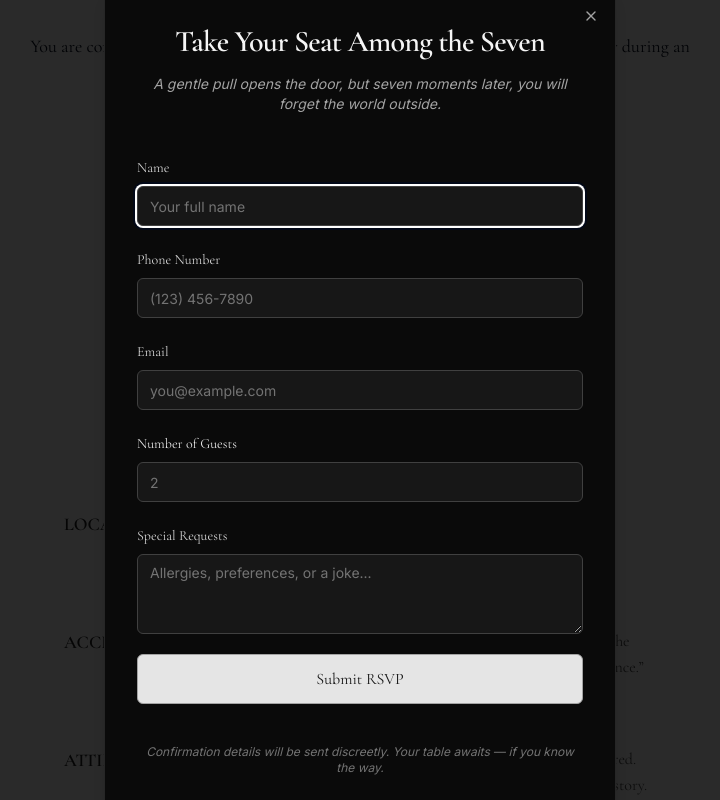
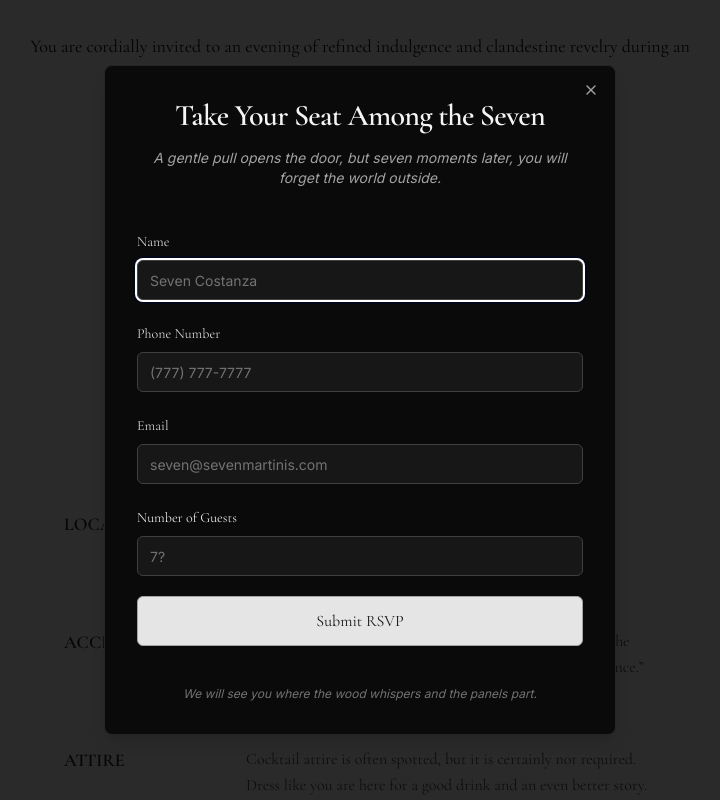
Before and after one commit to zphelps/seven-martinis, a Next.js app: page /invitation in a window 1280 px wide. Both pictures are taken after a click on the button "Join the Seven". Shown: the top 800 px of the page, without its empty margins (280-1000 px from the left). Built offline with nearby package versions, Linux system fonts and the light colour scheme.

Commit message:
Connected database and implemented form submittal.

```diff
--- a/src/app/invitation/page.tsx
+++ b/src/app/invitation/page.tsx
@@ -1,6 +1,30 @@
 import Link from "next/link";
 import {StoryOfSevenMartinis} from "@/components/invitation/StoryDialog";
 import {ReservationModal} from "@/components/invitation/ReservationModal";
+
+const CURRENT_DATE = new Date(2025, 10, 8); // CHANGE DATE HERE
+
+function getDayOrdinalWord(day: any) {
+    const words = [
+        'First', 'Second', 'Third', 'Fourth', 'Fifth', 'Sixth', 'Seventh',
+        'Eighth', 'Ninth', 'Tenth', 'Eleventh', 'Twelfth', 'Thirteenth',
+        'Fourteenth', 'Fifteenth', 'Sixteenth', 'Seventeenth', 'Eighteenth',
+        'Nineteenth', 'Twentieth', 'Twenty-First', 'Twenty-Second', 'Twenty-Third',
+        'Twenty-Fourth', 'Twenty-Fifth', 'Twenty-Sixth', 'Twenty-Seventh',
+        'Twenty-Eighth', 'Twenty-Ninth', 'Thirtieth', 'Thirty-First'
+    ];
+    return words[day - 1];
+}
+const weekday = CURRENT_DATE.toLocaleDateString('en-US', {
+    weekday: 'long',
+    timeZone: 'America/New_York',
+});
+const month = CURRENT_DATE.toLocaleDateString('en-US', {
+    month: 'long',
+    timeZone: 'America/New_York',
+});
+const dayWord = getDayOrdinalWord(new Date(CURRENT_DATE.toLocaleString('en-US', { timeZone: 'America/New_York' })).getDate());
+
 
 export default function Invitation() {
     return (
@@ -23,7 +47,7 @@ export default function Invitation() {
 
                 {/* Date/Time */}
                 <div className="text-2xl leading-snug">
-                    Saturday, the Eighth of November
+                    {weekday}, the {dayWord} of {month}
                     <br/> Nine o’clock in the evening until midnight*
                 </div>
 
@@ -37,7 +61,7 @@ export default function Invitation() {
                     {/*    </button>*/}
                     {/*</Link>*/}
 
-                    <ReservationModal/>
+                    <ReservationModal date={CURRENT_DATE} />
 
                     {/*<Link href={"invitation/inquiries-addressed"}>*/}
                     {/*    <button*/}
@@ -93,7 +117,7 @@ export default function Invitation() {
                             Selection
                         </h3>
                         <p className="text-neutral-700 leading-relaxed text-center sm:text-left">
-                            The Seven Martinis mixologists will debut its <em>Seven for Autumn</em> menu, featuring
+                            The 7M mixologists will debut its <em>Seven for Autumn</em> menu, featuring
                             exquisite
                             seasonal flavors and craft cocktails, as well as old favorites and new specials.
                         </p>
--- /dev/null
+++ b/src/components/invitation/GuestInput.tsx
@@ -0,0 +1,49 @@
+import { Input } from "@/components/ui/input";
+import { Label } from "@/components/ui/label";
+
+interface GuestInputProps {
+    guestCount: string;
+    setGuestCount: (value: string) => void;
+}
+
+export function GuestInput({ guestCount, setGuestCount }: GuestInputProps) {
+    const isSeven = guestCount === "7";
+
+    const handleChange = (e: React.ChangeEvent<HTMLInputElement>) => {
+        setGuestCount(e.target.value);
+    };
+
+    return (
+        <div className="space-y-2">
+            <Label htmlFor="guests" className="font-cormorant">
+                Number of Guests
+            </Label>
+            <Input
+                id="guests"
+                type="number"
+                min="1"
+                max="10"
+                placeholder="7?"
+                value={guestCount}
+                onChange={handleChange}
+                className={`transition-colors duration-300 bg-neutral-900 border ${
+                    isSeven
+                        ? "border-amber-400 text-amber-400"
+                        : "border-neutral-700 text-neutral-100"
+                } placeholder:text-neutral-500`}
+            />
+            {isSeven && (
+                <div>
+                    <p className="text-xs text-amber-400 italic font-cormorant">
+                        Ah — Seven: the magic number.
+                    </p>
+                    <img
+                        src="/sevenmartinis.gif"
+                        alt="Seven magic animation"
+                        className="w-24 h-20 opacity-90 rounded-md mt-1"
+                    />
+                </div>
+            )}
+        </div>
+    );
+}
--- a/src/components/invitation/ReservationModal.tsx
+++ b/src/components/invitation/ReservationModal.tsx
@@ -2,69 +2,57 @@
 
 import { useState } from "react";
 import { Dialog, DialogContent, DialogHeader, DialogTitle, DialogTrigger } from "@/components/ui/dialog";
-import { Button } from "@/components/ui/button";
 import { Input } from "@/components/ui/input";
 import { Label } from "@/components/ui/label";
-import { Textarea } from "@/components/ui/textarea";
+import {GuestInput} from "@/components/invitation/GuestInput";
+import { createClient } from "@/utils/supabase/client";
 
-export function GuestInput() {
-    const [guestCount, setGuestCount] = useState("");
 
-    const handleChange = (e: React.ChangeEvent<HTMLInputElement>) => {
-        setGuestCount(e.target.value);
-    };
 
-    const isSeven = guestCount === "7";
-
-    return (
-        <div className="space-y-2">
-            <Label
-                htmlFor="guests"
-                // className={`font-cormorant transition-colors duration-300 ${
-                //     isSeven ? "text-amber-400" : "text-neutral-300"
-                // }`}
-                className={`font-cormorant`}
-            >
-                Number of Guests
-            </Label>
-            <Input
-                id="guests"
-                type="number"
-                min="1"
-                max="10"
-                placeholder="2"
-                value={guestCount}
-                onChange={handleChange}
-                className={`transition-colors duration-300 bg-neutral-900 border
-                    ${
-                        isSeven
-                            ? "border-amber-400 text-amber-400"
-                            : "border-neutral-700 text-neutral-100"
-                    } placeholder:text-neutral-500`
-                }
-                // className={`bg-neutral-900 border`}
-
-            />
-            {isSeven && (
-                <div>
-                    <p className="text-xs text-amber-400 italic font-cormorant">
-                        Ah — Seven: the magic number.
-                    </p>
-                    <img
-                        src="/sevenmartinis.gif"
-                        alt="Seven magic animation"
-                        className="w-24 h-20 opacity-90 rounded-md mt-1"
-                    />
-                </div>
-
-            )}
-        </div>
-    );
+interface ReservationModalProps {
+    date: Date;
 }
 
+export function ReservationModal({ date }: ReservationModalProps) {
+    const [open, setOpen] = useState(false);
+    const [guestCount, setGuestCount] = useState("");
+    const [isSubmitting, setIsSubmitting] = useState(false);
+    const [submitted, setSubmitted] = useState(false);
 
-export function ReservationModal() {
-    const [open, setOpen] = useState(false);
+    const handleSubmit = async (e: React.FormEvent<HTMLFormElement>) => {
+        e.preventDefault();
+        setIsSubmitting(true);
+
+        const formData = new FormData(e.currentTarget);
+        const name = formData.get("name") as string;
+        const phoneNumber = formData.get("phone") as string;
+        const email = formData.get("email") as string;
+
+        const guestNum = Number(guestCount) || null;
+        const eventDate = date.toISOString().split("T")[0];
+
+        const { error } = await createClient().from("attendees").insert([
+            {
+                name,
+                phoneNumber,
+                email,
+                guestNum,
+                eventDate,
+            },
+        ]);
+
+        setIsSubmitting(false);
+
+        if (error) {
+            console.error("Error saving RSVP:", error);
+            alert("Something went wrong. Please try again.");
+            return;
+        }
+
+        // e.currentTarget.reset();
+        // setGuestCount("");
+        setSubmitted(true);
+    };
 
     return (
         <Dialog open={open} onOpenChange={setOpen}>
@@ -86,60 +74,65 @@ export function ReservationModal() {
                     </p>
                 </DialogHeader>
 
-                <form className="mt-6 space-y-5">
+                {!submitted ? (
+                    <form className="mt-6 space-y-5" onSubmit={handleSubmit}>
                         <div className="space-y-2">
                             <Label htmlFor="name" className="text-neutral-300 font-cormorant">Name</Label>
-                        <Input id="name" data-1p-ignore required placeholder="Your full name"
-                               className="bg-neutral-900 border-neutral-700 text-neutral-100 placeholder:text-neutral-500"/>
+                            <Input
+                                id="name"
+                                name="name"
+                                required
+                                data-1p-ignore
+                                placeholder="Seven Costanza"
+                                className="bg-neutral-900 border-neutral-700 text-neutral-100 placeholder:text-neutral-500"
+                            />
                         </div>
 
                         <div className="space-y-2">
                             <Label htmlFor="phone" className="text-neutral-300 font-cormorant">Phone Number</Label>
-                        <Input id="phone" type="email" data-1p-ignore required placeholder="(123) 456-7890"
-                               className="bg-neutral-900 border-neutral-700 text-neutral-100 placeholder:text-neutral-500"/>
+                            <Input
+                                id="phone"
+                                name="phone"
+                                required
+                                data-1p-ignore
+                                placeholder="(777) 777-7777"
+                                className="bg-neutral-900 border-neutral-700 text-neutral-100 placeholder:text-neutral-500"
+                            />
                         </div>
 
                         <div className="space-y-2">
                             <Label htmlFor="email" className="text-neutral-300 font-cormorant">Email</Label>
-                        <Input id="email" type="email" data-1p-ignore required placeholder="you@example.com"
-                               className="bg-neutral-900 border-neutral-700 text-neutral-100 placeholder:text-neutral-500"/>
-                    </div>
-
-
-                    {/*<div className="grid grid-cols-1 sm:grid-cols-2 gap-4">*/}
-                    {/*    <div className="space-y-2">*/}
-                    {/*        <Label htmlFor="date" className="text-neutral-300 font-cormorant">Date</Label>*/}
-                    {/*        <Input id="date" type="date" className="bg-neutral-900 border-neutral-700 text-neutral-100" />*/}
-                    {/*    </div>*/}
-                    {/*    <div className="space-y-2">*/}
-                    {/*        <Label htmlFor="time" className="text-neutral-300 font-cormorant">Time</Label>*/}
-                    {/*        <Input id="time" type="time" className="bg-neutral-900 border-neutral-700 text-neutral-100" />*/}
-                    {/*    </div>*/}
-                    {/*</div>*/}
-
-                    <div className="space-y-2">
-                        <GuestInput/>
-                        {/*<Label htmlFor="guests" className="text-neutral-300 font-cormorant">Number of Guests</Label>*/}
-                        {/*<Input id="guests" type="number" min="1" max="10" placeholder="2" className="bg-neutral-900 border-neutral-700 text-neutral-100 placeholder:text-neutral-500" />*/}
+                            <Input
+                                id="email"
+                                name="email"
+                                type="email"
+                                required
+                                data-1p-ignore
+                                placeholder="seven@sevenmartinis.com"
+                                className="bg-neutral-900 border-neutral-700 text-neutral-100 placeholder:text-neutral-500"
+                            />
                         </div>
 
                         <div className="space-y-2">
-                        <Label htmlFor="notes" className="text-neutral-300 font-cormorant">Special Requests</Label>
-                        <Textarea id="notes" data-1p-ignore required placeholder="Allergies, preferences, or a joke..."
-                                  className="bg-neutral-900 border-neutral-700 text-neutral-100 placeholder:text-neutral-500"/>
+                            <GuestInput guestCount={guestCount} setGuestCount={setGuestCount} />
                         </div>
 
                         <button
                             type="submit"
-                        className="w-full mt-4 font-cormorant bg-neutral-200 text-neutral-900 rounded-md border border-neutral-400 py-3 transition-colors duration-200 hover:bg-neutral-300 hover:text-neutral-950"
+                            disabled={isSubmitting}
+                            className="w-full mt-4 font-cormorant bg-neutral-200 text-neutral-900 rounded-md border border-neutral-400 py-3 transition-colors duration-200 hover:bg-neutral-300 hover:text-neutral-950 disabled:opacity-50"
                         >
-                        Submit RSVP
+                            {isSubmitting ? "Submitting..." : "Submit RSVP"}
                         </button>
                     </form>
+                ) : (
+                    <div className="text-center py-10">
+                        <p className="text-neutral-200 font-cormorant text-xl mb-2">Welcome to the Seven. See you soon.</p>
+                    </div>
+                )}
 
                 <p className="text-center text-xs text-neutral-500 mt-6 italic">
-                    Confirmation details will be sent discreetly.
-                    Your table awaits — if you know the way.
+                    We will see you where the wood whispers and the panels part.
                 </p>
             </DialogContent>
         </Dialog>
--- a/src/components/invitation/StoryDialog.tsx
+++ b/src/components/invitation/StoryDialog.tsx
@@ -37,7 +37,7 @@ export function StoryOfSevenMartinis() {
                         <h4 className="font-cormorant text-sm font-semibold uppercase tracking-wide text-neutral-800 not-italic mb-2">
                             The People Behind the Door
                         </h4>
-                        <p>7M was founded by Suzanne and Sheldon Phelps — though only one dares to tell the unadulterated origin of the name.</p>
+                        <p>Seven Martinis was founded by Suzanne and Sheldon Phelps — though only one dares to tell the unadulterated origin of the name.</p>
                         <p><a target={"_blank"} href={"https://www.davidwolfebender.com"}>David Wolfe Bender</a>, Head Mixologist — curator of every menu, guided by the belief that cocktails are as much about character as they are ingredients.</p>
                         <p>7M Interior Design by Stephanie Weitkamp — creator of every corner's elegance and intent.</p>
                     </div>
```
Lines whose indentation alone changed are shown as unchanged.
